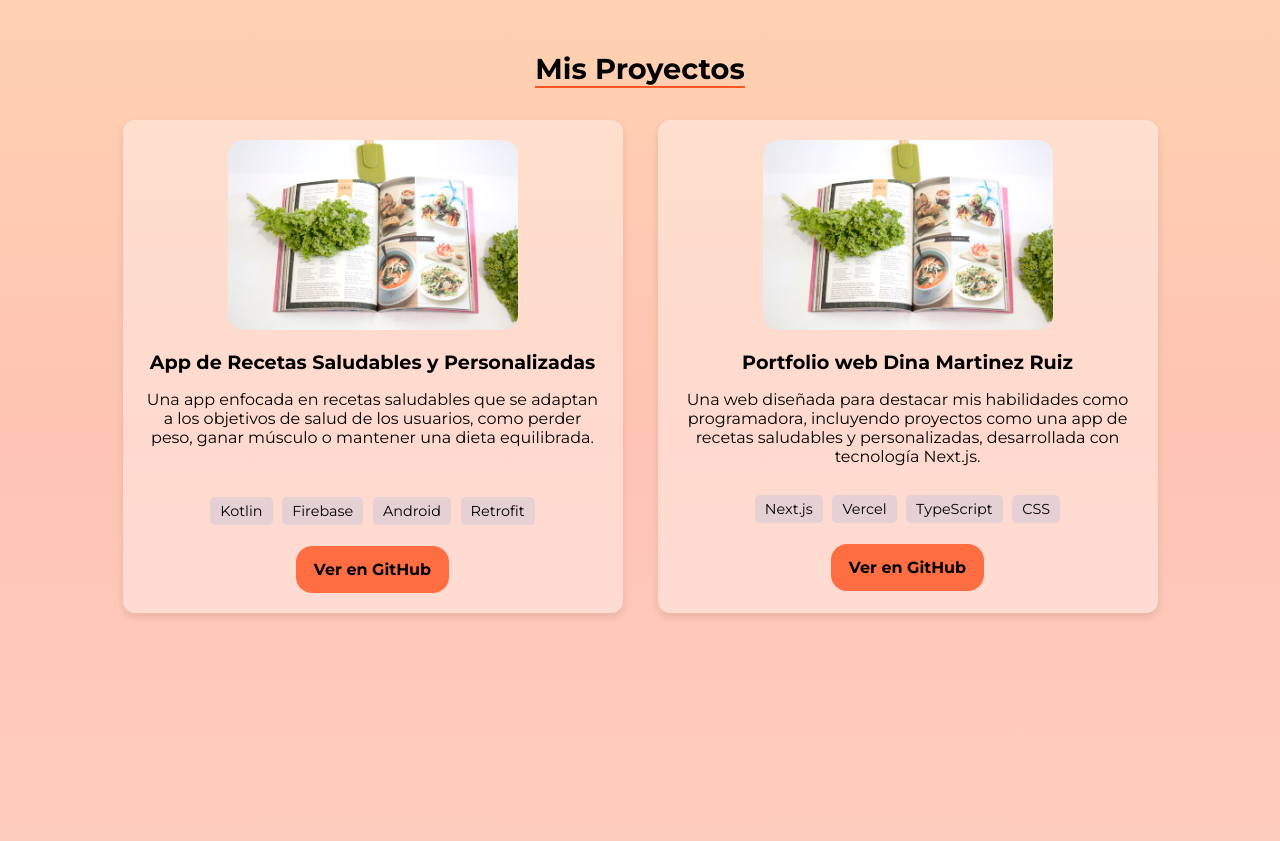
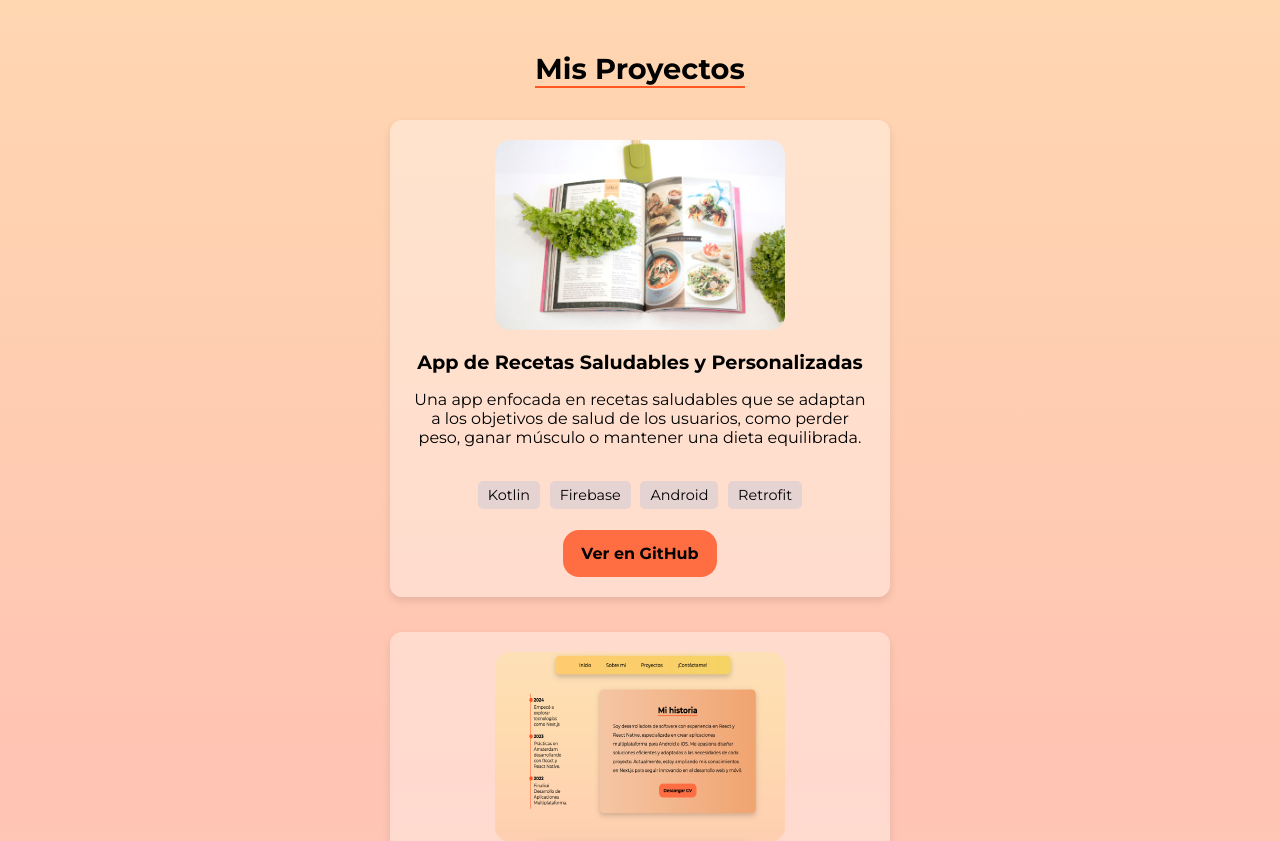
Before and after one commit to LavryDam/my-portfolio-web, a Next.js app: page / in a window 1280 px wide. Shown: the part 1280-2121 px from the top of the page. Built offline with nearby package versions, Linux system fonts and the light colour scheme.

Commit message:
fix:image and css

```diff
--- a/app/proyectos/project.css
+++ b/app/proyectos/project.css
@@ -24,6 +24,7 @@
 .contenedor-proyectos {
   display: flex;
   gap: 35px;
+  flex-direction: column;
 }
 
 .tarjeta-proyecto {
@@ -49,7 +50,7 @@
 .detalle-proyecto-app {
   font-size: 1rem;
   color: #010101;
-  margin-bottom: 2.8rem;
+  margin-bottom: 1.8rem;
 }
 
 .detalle-proyecto {
--- a/app/proyectos/project.tsx
+++ b/app/proyectos/project.tsx
@@ -38,7 +38,7 @@ function ProyectosPage() {
                 </div>
                 <div className="tarjeta-proyecto">
                     <Image
-                        src="/images/libroRecetas.jpg"
+                        src="/images/PWDINA.png"
                         width={290}
                         height={190}
                         alt="Picture of the author"
```
Also changed, not shown: public/images/PWDINA.png (added).
